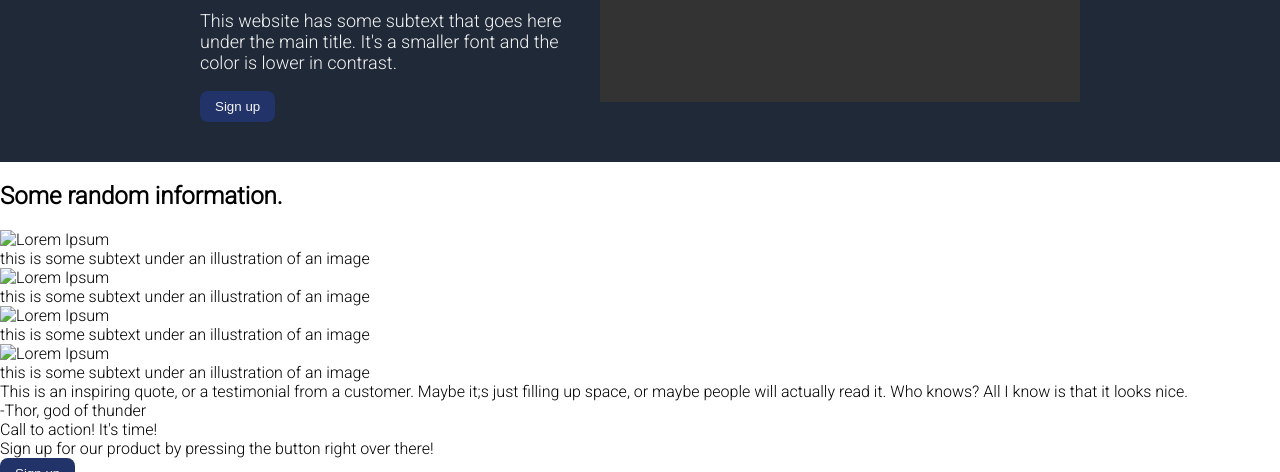
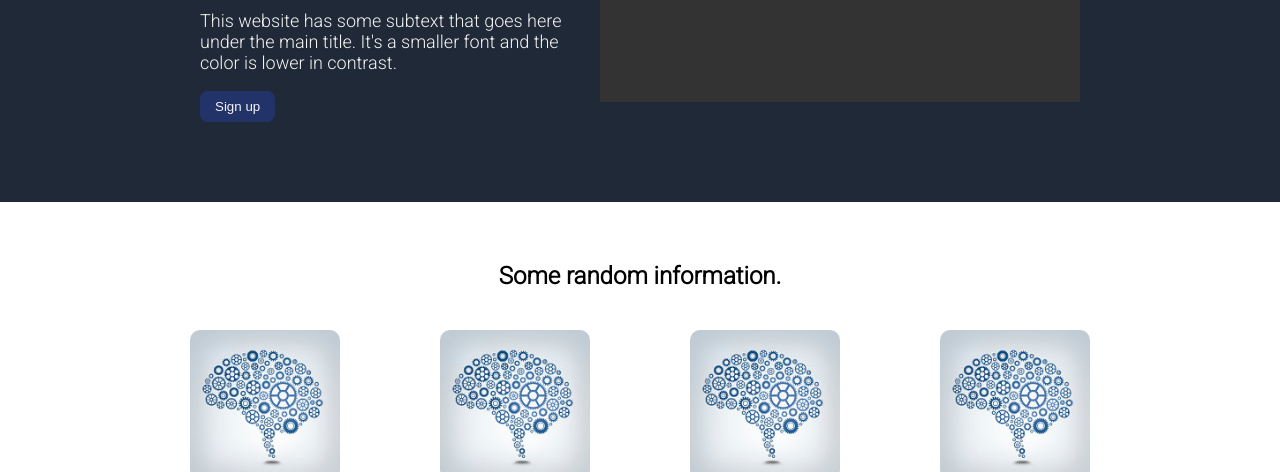
Before and after one commit to zachcotner/Landing-Page, a plain HTML site: page index.html in a window 1280 px wide. Shown: the part 328-800 px from the top of the page. Drawn offline with Linux system fonts and the light colour scheme.

Commit message:
added css to random info and quote sections

```diff
--- a/index.html
+++ b/index.html
@@ -32,27 +32,29 @@
 
     <div class="container">
         <h2>Some random information.</h2>
+        <div class="random">
             <div class="info">
-            <img src="?" alt="Lorem Ipsum">
+                <img class="action-image" src="images/info.jpg" alt="Lorem Ipsum">
                 <div class="text">this is some subtext under an illustration of an image</div>
             </div>
             <div class="info">
-            <img src="?" alt="Lorem Ipsum">
+                <img class="action-image" src="images/info.jpg" alt="Lorem Ipsum">
                 <div class="text">this is some subtext under an illustration of an image</div>
             </div>
             <div class="info">
-            <img src="?" alt="Lorem Ipsum">
+                <img class="action-image" src="images/info.jpg" alt="Lorem Ipsum">
                 <div class="text">this is some subtext under an illustration of an image</div>
             </div>
             <div class="info">
-            <img src="?" alt="Lorem Ipsum">
+                <img class="action-image" src="images/info.jpg" alt="Lorem Ipsum">
                 <div class="text">this is some subtext under an illustration of an image</div>
+            </div>
         </div>
     </div>
 
     <div class="quote">
-        <div class="inspire">This is an inspiring quote, or a testimonial from a customer. Maybe it;s just filling up space, or maybe people will actually read it. Who knows? All I know is that it looks nice.</div>
-        <div class="Thor">-Thor, god of thunder</div>
+        <div class="inspire">This is an inspiring quote, or a testimonial from a customer. Maybe it's just filling up space, or maybe people will actually read it. Who knows? All I know is that it looks nice.</div>
+        <div class="thor">-Thor, god of thunder</div>
     </div>
 
     <div class="call-action">
--- a/style.css
+++ b/style.css
@@ -40,7 +40,7 @@ body{
 
 .hero{
     display: flex;
-    margin: 40px 200px;
+    margin: 40px 200px 80px 200px;
     justify-content: center;
     gap: 20px;
     color: whitesmoke;
@@ -68,3 +68,60 @@ h1{
 .hero-text{
     font-size: 18px;
 }
+
+.container{
+    display: flex;
+    flex-direction: column;
+    align-items: center;
+    margin: 40px 175px 80px 175px;
+}
+
+.random{
+    display: flex;
+    justify-content: center;
+    padding-top: 20px;
+}
+
+.info{
+    display: flex;
+    flex-direction: column;
+    flex-wrap: wrap;
+    gap: 20px;
+    max-width: 250px;
+    margin: 0 50px;
+}
+
+.action-image{
+    height: 150px;
+    width: 150px;
+    align-self: center;
+    border-radius: 10px;
+}
+
+.text{
+    text-align: center;
+    font-size: 20px;
+
+}
+
+.quote{
+    background-color: rgb(194, 192, 192);
+    display: flex;
+    flex-direction: column;
+    padding: 100px 200px;
+}
+
+.inspire{
+    display: flex;
+    justify-content: center;
+    align-items: center;
+    font-size: 36px;
+    font-style: italic;
+}
+
+.thor{
+    display: flex;
+    justify-content: end;
+    font-size: 24px;
+    font-weight: bold;
+}
```
Also changed, not shown: images/info.jpg (added). Lines whose indentation alone changed are shown as unchanged.
